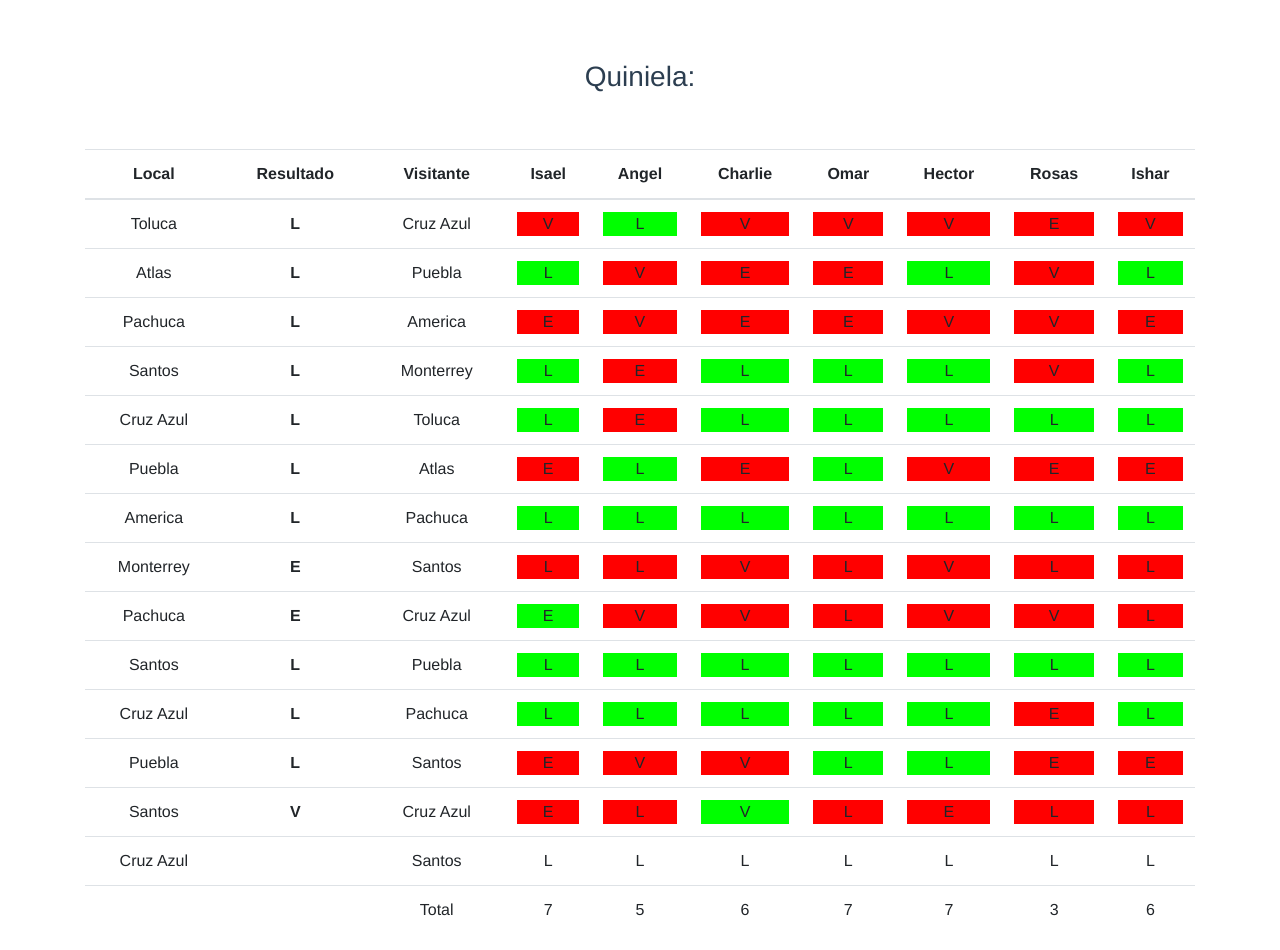
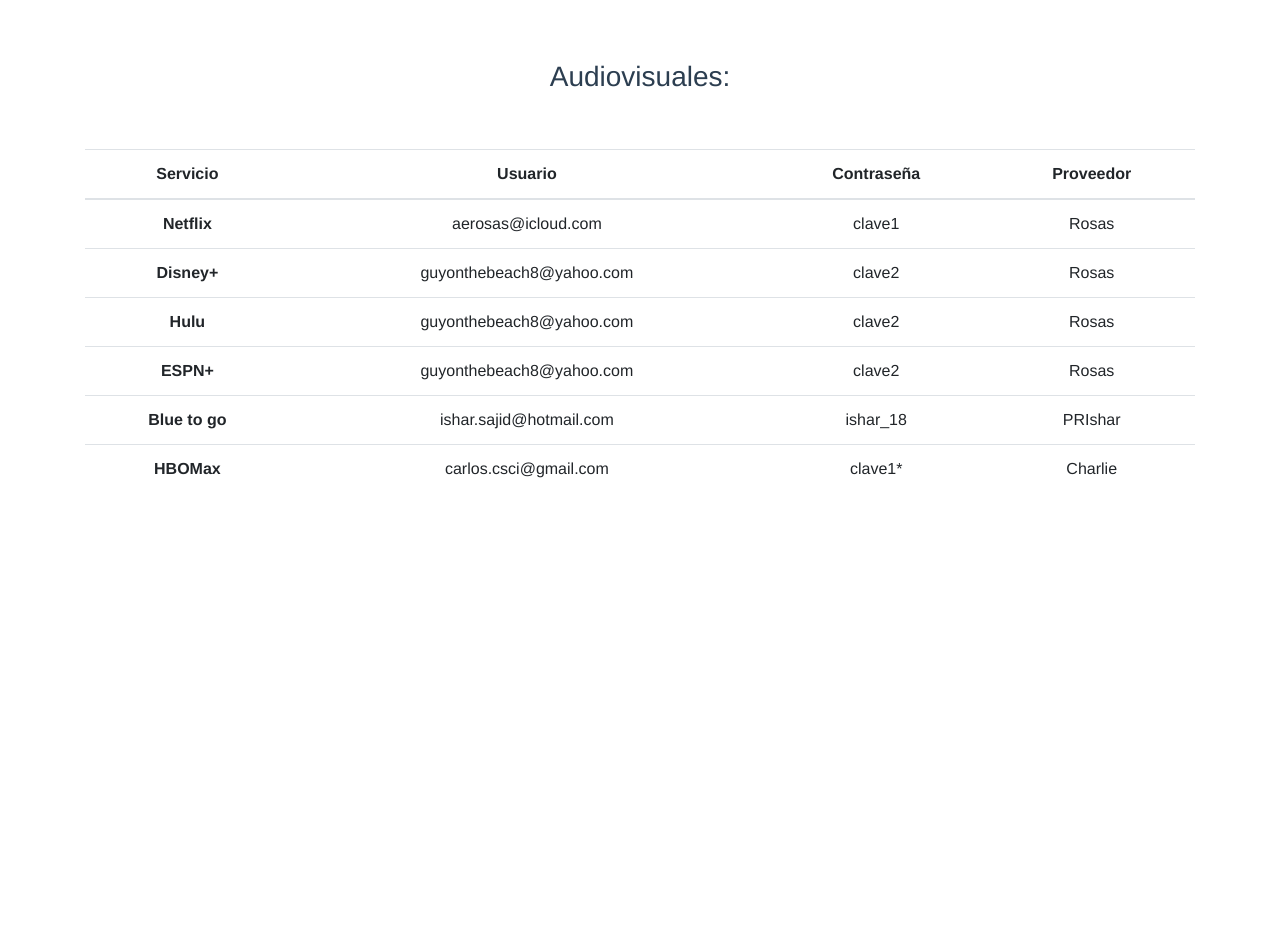
Before and after one commit to cjrodriguez1/quiniela, a Vue app: page / in a window 1280 px wide. After the commit the page ends 800 px from the top, so only its background shows below. Built offline with nearby package versions, Linux system fonts and the light colour scheme.

Commit message:
Added Audioviusal accounts

```diff
--- a/public/index.html
+++ b/public/index.html
@@ -7,7 +7,7 @@
     integrity="sha384-ggOyR0iXCbMQv3Xipma34MD+dH/1fQ784/j6cY/iJTQUOhcWr7x9JvoRxT2MZw1T"
     crossorigin="anonymous"
     >
-    <title>Tutorial App</title>
+    <title>Grupo Euro2020</title>
     <script src=""></script>
   </head>
   <body>
--- a/src/App.vue
+++ b/src/App.vue
@@ -4,7 +4,7 @@
   </div>
 </template>
 <script>
-import Users from './components/Users.vue'
+import Users from './components/AudioVisualAccounts.vue'
 export default {
   name: 'app',
   components: {
--- /dev/null
+++ b/src/components/AudioVisualAccounts.vue
@@ -0,0 +1,130 @@
+<template>
+    <div class="container">
+    <h3>Audiovisuales:</h3>
+    <table class="table">
+      <thead>
+        <tr>
+          <th scope="col">Servicio</th>
+          <th scope="col">Usuario</th>
+          <th scope="col">Contraseña</th>
+           <th scope="col">Proveedor</th>
+        </tr>
+      </thead>
+      <tbody>
+        <tr v-for="user in users" v-bind:key="user.id">
+          <th scope="row">{{user.local}}</th>
+          <td>{{user.resultado}}</td>
+          <td>{{user.visitante}}</td>
+          <td>{{user.proveedor}}</td>
+        </tr>
+      </tbody>
+    </table>
+  </div>
+</template>
+<script>
+ // import axios from 'axios';
+
+  export default {
+    name: 'Users',
+    data() {
+      return {
+        gcolor: "blue",
+        rcolor: "red",
+        users: [
+    {
+     "local": "Netflix",
+     "resultado": "aerosas@icloud.com",
+     "visitante": "clave1",
+     "proveedor": "Rosas",
+     "angel": "L",
+     "charlie": "V",
+     "omar": "V",
+     "hector": "V",
+     "rosas": "E",
+     "ishar": "V",
+    },
+    {
+     "local": "Disney+",
+     "resultado": "guyonthebeach8@yahoo.com",
+     "visitante": "clave2",
+     "proveedor": "Rosas",
+     "angel": "V",
+     "charlie": "E",
+     "omar": "E",
+     "hector": "L",
+     "rosas": "V",
+     "ishar": "L",
+    },
+     {
+     "local": "Hulu",
+     "resultado": "guyonthebeach8@yahoo.com",
+     "visitante": "clave2",
+     "proveedor": "Rosas",
+     "angel": "V",
+     "charlie": "E",
+     "omar": "E",
+     "hector": "V",
+     "rosas": "V",
+     "ishar": "E",
+    },
+    {
+     "local": "ESPN+",
+     "resultado": "guyonthebeach8@yahoo.com",
+     "visitante": "clave2",
+     "proveedor": "Rosas",
+     "angel": "E",
+     "charlie": "L",
+     "omar": "L",
+     "hector": "L",
+     "rosas": "V",
+     "ishar": "L",
+    },
+     {
+     "local": "Blue to go",
+     "resultado": "ishar.sajid@hotmail.com",
+     "visitante": "ishar_18",
+     "proveedor": "PRIshar",
+     "angel": "E",
+     "charlie": "L",
+     "omar": "L",
+     "hector": "L",
+     "rosas": "L",
+     "ishar": "L",
+    },
+    {
+     "local": "HBOMax",
+     "resultado": "carlos.csci@gmail.com",
+     "visitante": "clave1*",
+     "proveedor": "Charlie",
+     "angel": "L",
+     "charlie": "E",
+     "omar": "L",
+     "hector": "V",
+     "rosas": "E",
+     "ishar": "E",
+    },
+
+
+  ]
+      };
+    },
+    created: function() {
+      var myArray = this.users;
+      myArray.forEach(element => {
+        console.log(element);
+      });
+      /*axios
+        //.get('https://jsonplaceholder.typicode.com/users')
+        .get('../assets/allUsers.json')
+        .then(res => {
+          this.users = res.data;
+        })*/
+    }
+  }
+</script>
+<style>
+  h3 {
+    margin-bottom: 5%;
+  }
+
+</style>
```
Also changed, not shown: 1 other file (tests, documents, lock files or other folders).
